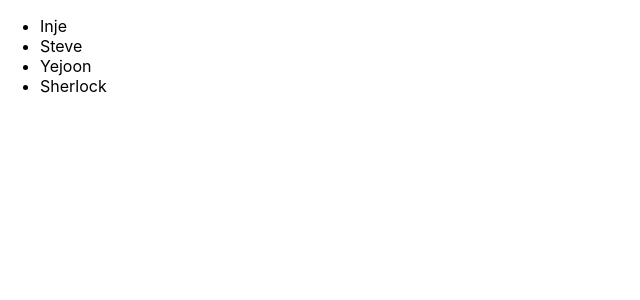
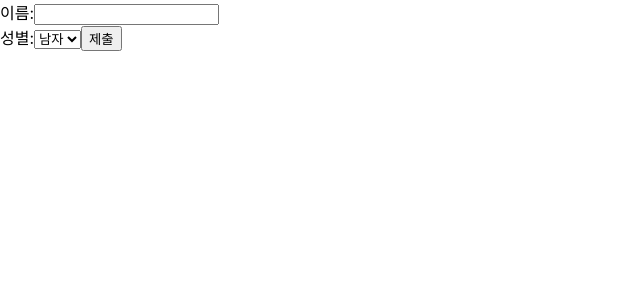
Before and after one commit to syt06162/Study-React, a React (Create React App) app: page / in a window 1280 px wide. Shown: the top 300 px of the page, without its empty margins (0-640 px from the left). Built offline with nearby package versions, Linux system fonts and the light colour scheme.

Commit message:
chapter_11 forms controlled component

```diff
--- /dev/null
+++ b/src/chapter_11/SignUp.jsx
@@ -0,0 +1,40 @@
+import React from "react";
+import { useState } from "react";
+
+function SignUp(props) {
+    const [name, setName] = useState("");
+    const [gender, setGender] = useState("남자");
+
+    const handleChangeName = (event) => {
+        setName(event.target.value);
+    };
+
+    const handleChangeGender = (event) => {
+        setGender(event.target.value);
+    };
+
+    const handleSubmit = (event) => {
+        alert(`이름: ${name}, 성별: ${gender}`);
+        event.preventDefault();
+    };
+
+    return (
+        <form onSubmit={handleSubmit}>
+            <label>
+                이름:
+                <input type="text" value={name} onChange={handleChangeName} />
+            </label>
+            <br></br>
+            <label>
+                성별:
+                <select value={gender} onChange={handleChangeGender}>
+                    <option value="남자">남자</option>
+                    <option value="여자">여자</option>
+                </select>
+            </label>
+            <button type="submit">제출</button>
+        </form>
+    );
+}
+
+export default SignUp;
--- a/src/index.js
+++ b/src/index.js
@@ -12,11 +12,12 @@
 import ConfirmButton from './chapter_08/ConfirmButton';
 import LandingPage from './chapter_09/LandingPage';
 import AttendanceBook from './chapter_10/AttendanceBook';
+import SignUp from './chapter_11/SignUp';
 
 const root = ReactDOM.createRoot(document.getElementById('root'));
 root.render(
   <React.StrictMode>
-    <AttendanceBook/>
+    <SignUp/>
   </React.StrictMode>,
   document.getElementById("root")
 );
```
